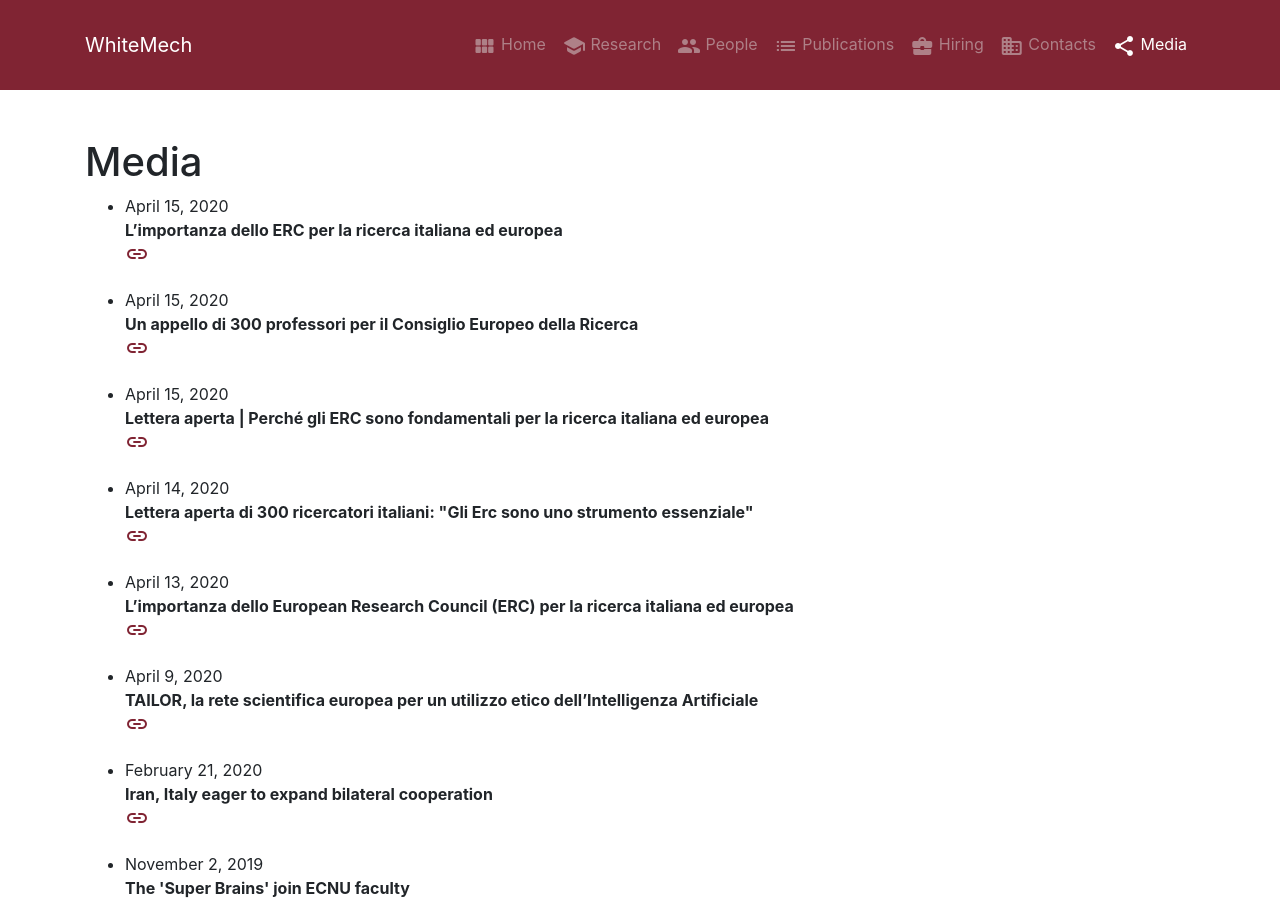
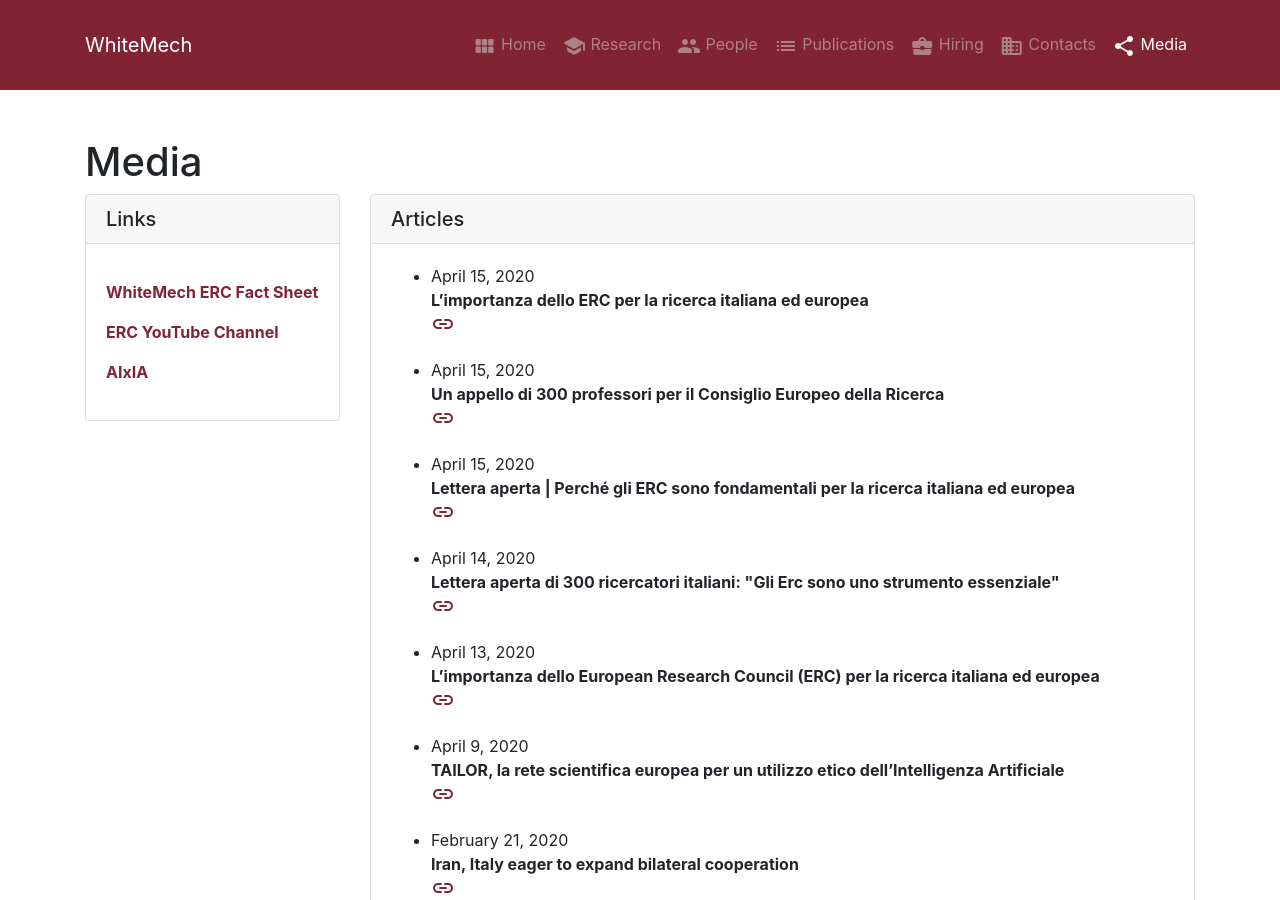
Before and after one commit to whitemech/whitemech.github.io, a Jekyll site: the page built from _pages/media.md, in a window 1280 px wide and 900 px high. Built offline with Jekyll 4.4.1, drawn with Linux system fonts in a browser that asks for light colours.

Commit message:
change media layout to include useful links

```diff
--- /dev/null
+++ b/_data/links.yml
@@ -0,0 +1,9 @@
+-
+  title: "WhiteMech ERC Fact Sheet"
+  url: "https://cordis.europa.eu/project/id/834228"
+-
+  title: "ERC YouTube Channel"
+  url: "https://www.youtube.com/channel/UC7_ZP8emRUxHXv-JU4PZp8g"
+-
+  title: "AIxIA"
+  url: "https://aixia.it/"
--- a/_pages/media.md
+++ b/_pages/media.md
@@ -5,17 +5,40 @@ excerpt: "Media"
 sitemap: false
 permalink: /media
 ---
-
 # Media
-
-<ul>
-{% for article in site.data.media %}
-<li>
-<p class="text-justify">
-{{ article.date }}<br>
-<b>{{ article.title }}</b><br>
-<a target="_blank" href="{{ article.url }}"><i class="material-icons-round">link</i></a>
-</p>
-</li>
-{% endfor %}
-</ul>
+{::nomarkdown}
+<div class="row">
+<div id="mediaid" class="col-sm-3">
+<div class="card">
+  <h5 class="card-header">Links</h5>
+  <div class="card-body">
+    <p class="card-text">
+    {% for article in site.data.links %}
+        <p class="text-justify">
+        <a target="_blank" href="{{ article.url }}"><b>{{ article.title }}</b></a>
+        </p>
+    {% endfor %}
+    </p>
+  </div>
+</div>
+</div>
+<div id="mediaid" class="col-sm-9">
+<div class="card">
+  <h5 class="card-header">Articles</h5>
+  <div class="card-body">
+    <ul>
+    {% for article in site.data.media %}
+        <li>
+        <p class="text-justify">
+        {{ article.date }}<br>
+        <b>{{ article.title }}</b><br>
+        <a target="_blank" href="{{ article.url }}"><i class="material-icons-round">link</i></a>
+        </p>
+        </li>
+    {% endfor %}
+    </ul>
+  </div>
+</div>
+</div>
+</div>
+{:/}
```
